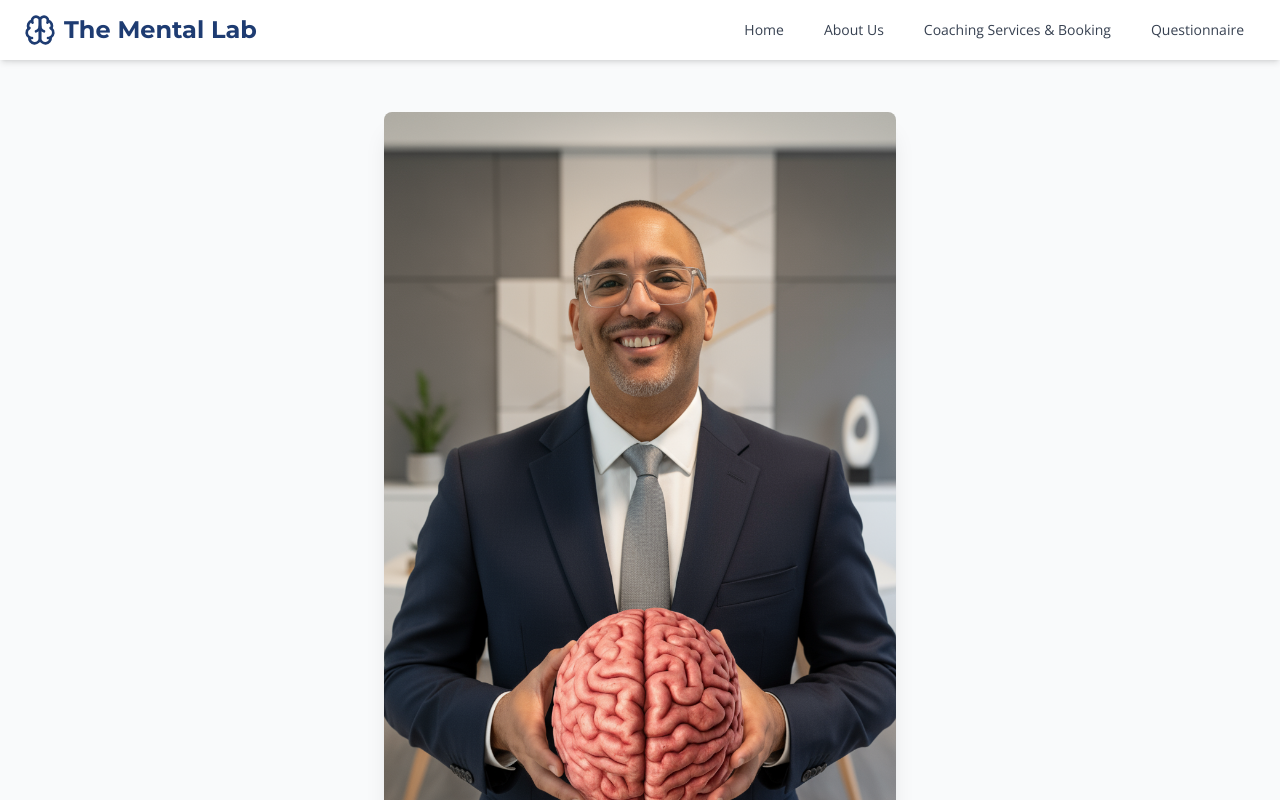
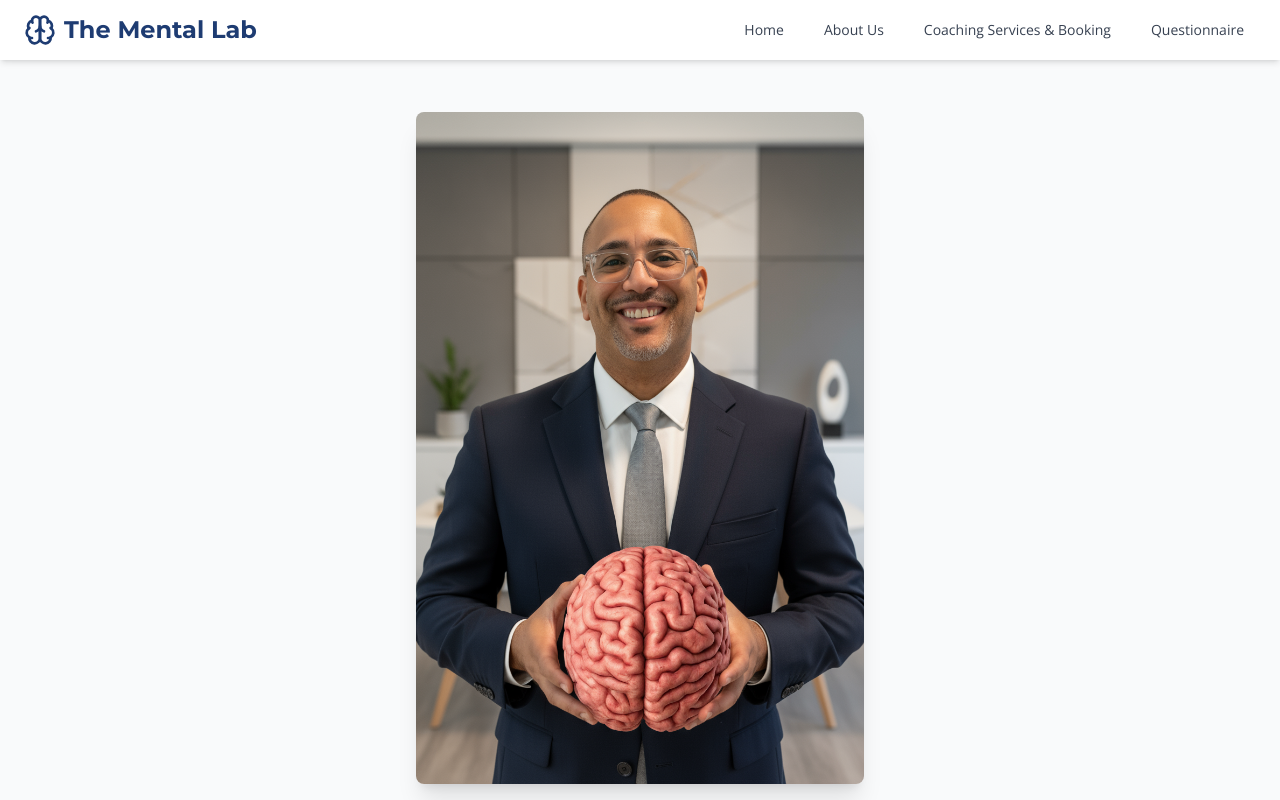
Before and after one commit to luketoland1977/mental-edge-accelerate, a React (Vite) app: page /meet-coach-c in a window 1280 px wide. Shown: the top 800 px of the page. Built offline with nearby package versions, Linux system fonts and the light colour scheme.

Commit message:
Shrink coach image size
Reduce the coach image max-width from max-w-lg to max-w-md in MeetCoachCPage.tsx to make the image smaller, and adjust the corresponding skeleton placeholder accordingly.

```diff
--- a/src/pages/MeetCoachCPage.tsx
+++ b/src/pages/MeetCoachCPage.tsx
@@ -20,12 +20,12 @@ const MeetCoachCPage: React.FC = () => {
       <header className="text-center mb-12">
         <div className="flex justify-center mb-8 relative">
           {!imageLoaded && (
-            <div className="w-full max-w-lg h-[500px] bg-slate-200 animate-pulse rounded-lg shadow-xl" />
+            <div className="w-full max-w-md h-[400px] bg-slate-200 animate-pulse rounded-lg shadow-xl" />
           )}
           <img
             src={coachJasonImage}
             alt="Coach Jason with brain model"
-            className={`w-full max-w-lg h-auto object-contain shadow-xl rounded-lg transition-opacity duration-300 ${imageLoaded ? 'opacity-100' : 'opacity-0 absolute'}`}
+            className={`w-full max-w-md h-auto object-contain shadow-xl rounded-lg transition-opacity duration-300 ${imageLoaded ? 'opacity-100' : 'opacity-0 absolute'}`}
             loading="eager"
             fetchPriority="high"
             onLoad={() => setImageLoaded(true)}
```
